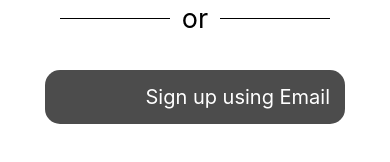
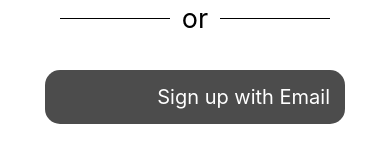
Before and after one commit to AfterHours/Application, a React Native app: screen / in a window 390 px wide. Shown: the part 660-822 px from the top of the page. Built offline with nearby package versions, Linux system fonts and the light colour scheme.

Commit message:
converted button into functional component

```diff
--- a/App.js
+++ b/App.js
@@ -27,6 +27,25 @@ import colors from './colorScheme';
 //   ReloadInstructions,
 // } from 'react-native/Libraries/NewAppScreen';
 
+function SignUpButton(props: {
+  css: Object,
+  text: string,
+  accessibilityLabel: string,
+  onPress: () => void,
+}) {
+  return (
+    <TouchableOpacity
+      style={[styles.buttonStyles, props.css]}
+      onPress={props.onPress}>
+      <Text
+        style={styles.buttonText}
+        accessibilityLabel={props.accessibilityLabel}>
+        {props.text}
+      </Text>
+    </TouchableOpacity>
+  );
+}
+
 const App: () => React$Node = () => {
   // console.log('React native debugging');
   function getLog() {
@@ -39,28 +58,22 @@ const App: () => React$Node = () => {
         {' '}
         Login{' '}
       </Text>
-      <TouchableOpacity
-        style={[styles.buttonStyles, styles.buttonFacebook]}
+      <SignUpButton
+        text="Sign up with Facebook"
+        accessibilityLabel="Sign up with Facebook button"
+        css={styles.buttonFacebook}
         onPress={() => {
           console.log('FB Button pressed');
-        }}>
-        <Text
-          style={styles.buttonText}
-          accessibilityLabel="Sign up with Facebook button">
-          Sign up with Facebook
-        </Text>
-      </TouchableOpacity>
-      <TouchableOpacity
-        style={[styles.buttonStyles, styles.buttonLinkedIn]}
+        }}
+      />
+      <SignUpButton
+        text="Sign up with LinkedIn"
+        accessibilityLabel="Sign up with LinkedIn button"
+        css={styles.buttonLinkedIn}
         onPress={() => {
           console.log('LinkedIn Button pressed');
-        }}>
-        <Text
-          style={styles.buttonText}
-          accessibilityLabel="Sign up with LinkedIn button">
-          Sign up with LinkedIn
-        </Text>
-      </TouchableOpacity>
+        }}
+      />
 
       <View style={[styles.buttonStyles, styles.row]}>
         <View style={styles.dividerLine} />
@@ -70,17 +83,14 @@ const App: () => React$Node = () => {
         <View style={styles.dividerLine} />
       </View>
 
-      <TouchableOpacity
-        style={[styles.buttonStyles, styles.buttonEmail]}
+      <SignUpButton
+        text="Sign up with Email"
+        accessibilityLabel="Sign up with Email button"
+        css={styles.buttonEmail}
         onPress={() => {
           console.log('Email Button pressed');
-        }}>
-        <Text
-          style={styles.buttonText}
-          accessibilityLabel="Sign up with Email button">
-          Sign up using Email
-        </Text>
-      </TouchableOpacity>
+        }}
+      />
     </SafeAreaView>
   );
 };
```
